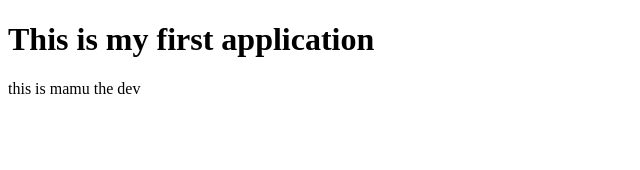
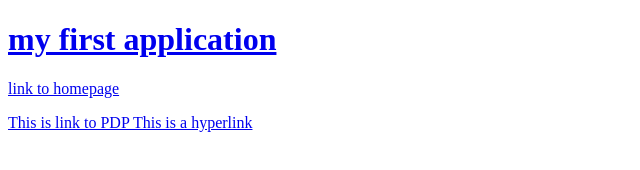
Before and after one commit to mamutjan0909/engineering-training1, a plain HTML site: page index.html in a window 1280 px wide. Shown: the whole page, without its empty margins (0-640 px from the left). Drawn offline with Linux system fonts and the light colour scheme.

Commit message:
DIG-70804 anchor tags added

```diff
--- a/index.html
+++ b/index.html
@@ -7,7 +7,8 @@
     <title>Engineering-training</title>
 </head>
 <body>
-  <h1>This is my first application</h1>
-  <p>this is mamu the dev</p>
+  <h1><a href=https://qa.totalwine.com/login> my first application</a></h1>
+  <a href="https://www.totalwine.com">link to homepage</a>
+  <p><a href="https://www.totalwine.com/wine/red-wine/cabernet-sauvignon/ed-edmundo-cabernet-sauvignon/p/213639750">This is link to PDP This is a hyperlink</a></p>
 </body>
 </html>
```
